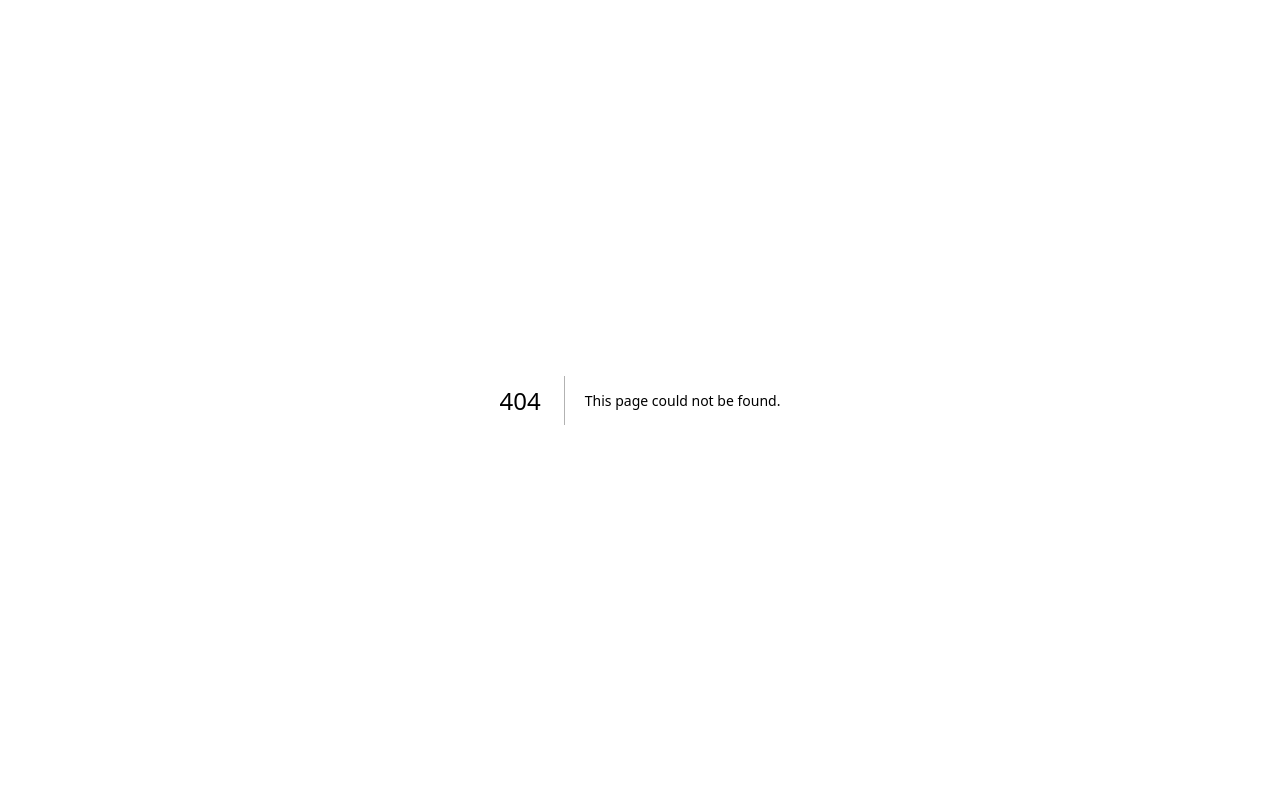
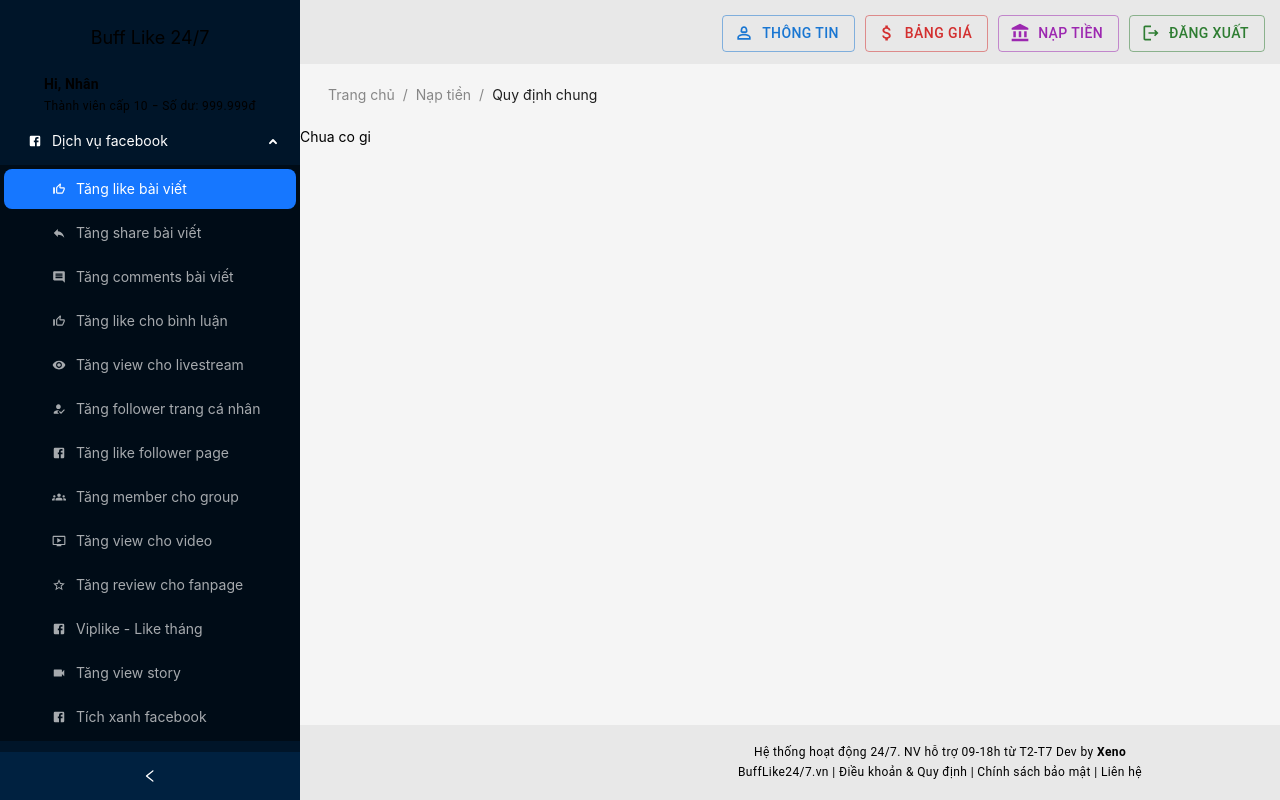
Before and after one commit to quanxenon5525/buff-servicesocial-web, a Next.js app: page /cash-in/rules in a window 1280 px wide. Before the commit this address had no page. Shown: the top 800 px of the page. Built offline with nearby package versions, Linux system fonts and the light colour scheme.

Commit message:
update rules for web

```diff
--- a/src/app/cash-in/page.tsx
+++ b/src/app/cash-in/page.tsx
@@ -2,9 +2,8 @@
 import BoxAvatar from "@/components/BoxAvatar";
 import Dashboard from "@/components/layout/Dashboard";
 import MainLayout from "@/components/layout/MainLayout";
-import { Box } from "@mui/material";
+import { Box, Typography } from "@mui/material";
 import Link from "next/link";
-import React from "react";
 import MethodCashin from "./MethodCashin";
 import RuleCashin from "./RuleCashin";
 import SupportCashin from "./SupportCashin";
@@ -37,6 +36,15 @@ export default function Cashin() {
           />
           <Box sx={{ width: "95%", color: "black" }}>
             <MethodCashin />
+            <Typography
+              variant="body2"
+              sx={{ color: "black", marginTop: 5, marginBottom: 5 }}
+            >
+              Quy định chung về dịch vụ sử dụng đọc tại:{" "}
+              <Link style={{ fontWeight: "bold" }} href="/cash-in/rules">
+                QUY ĐỊNH BUFFLIKE 24/7
+              </Link>
+            </Typography>
             <SupportCashin />
             <RuleCashin />
           </Box>
--- /dev/null
+++ b/src/app/cash-in/rules/page.tsx
@@ -0,0 +1,22 @@
+import Dashboard from "@/components/layout/Dashboard";
+import MainLayout from "@/components/layout/MainLayout";
+import { Box, Typography } from "@mui/material";
+import Link from "next/link";
+import React from "react";
+
+export default function Rules() {
+  return (
+    <MainLayout>
+      <Dashboard
+        breadcrumb
+        items={[
+          { title: <Link href="/after-login">Trang chủ</Link> },
+          { title: <Link href="/cash-in">Nạp tiền</Link> },
+          { title: "Quy định chung" },
+        ]}
+      >
+        <Box>Chua co gi</Box>
+      </Dashboard>
+    </MainLayout>
+  );
+}
--- a/src/components/layout/MainLayout.tsx
+++ b/src/components/layout/MainLayout.tsx
@@ -223,8 +223,12 @@ export default function MainLayout({
                 </Typography>
               </Typography>
               <Typography variant="caption" className="text-black">
-                BuffAcc.vn | Điều khoản & Quy định | Chính sách bảo mật | Liên
-                hệ
+                BuffLike24/7.vn |{" "}
+                <Link href={"/cash-in/rules"}>Điều khoản & Quy định</Link> |
+                Chính sách bảo mật |{" "}
+                <Link href={"https://www.facebook.com/thanhnhan28101"}>
+                  Liên hệ
+                </Link>
               </Typography>
             </Footer>
           </Layout>
```
